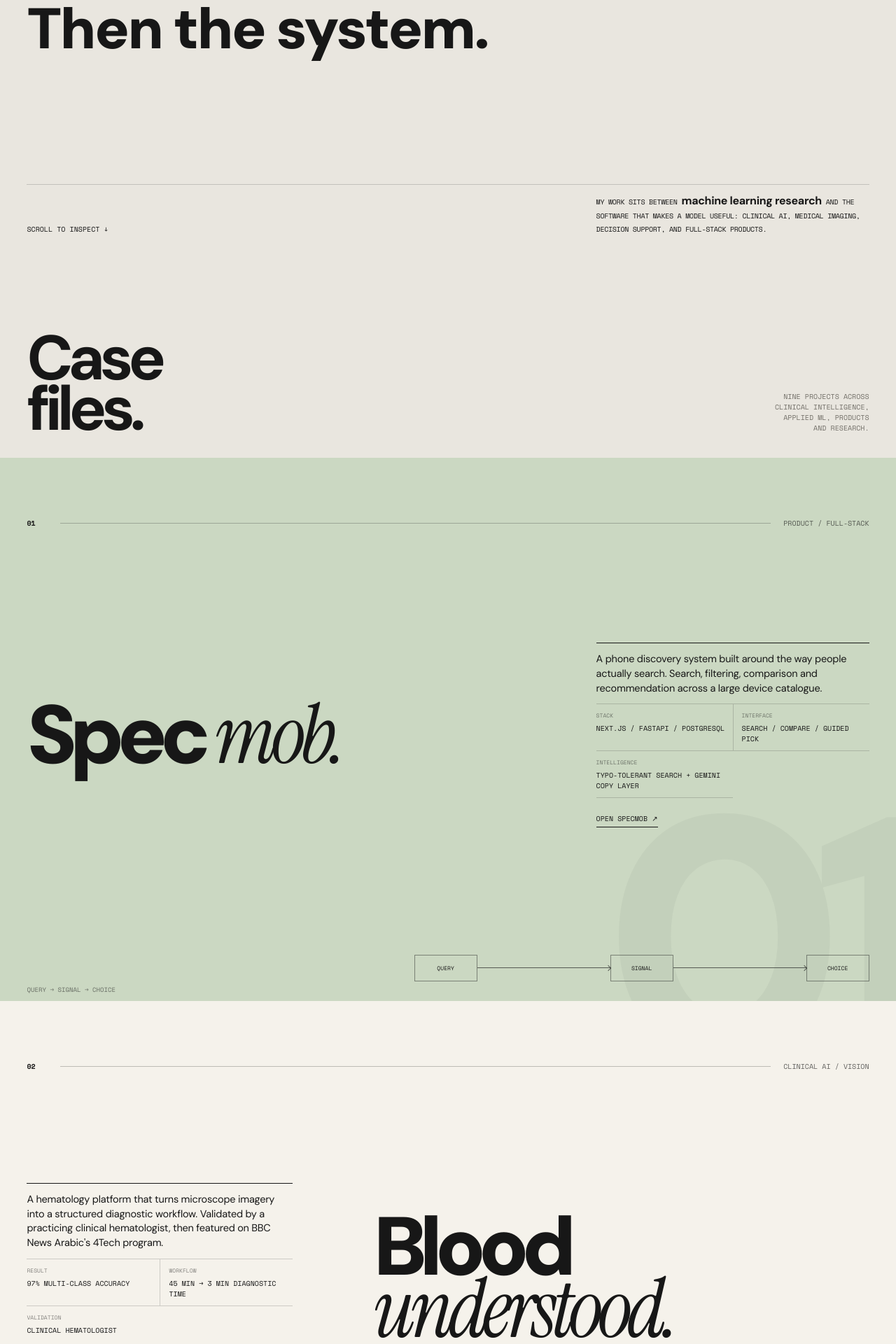
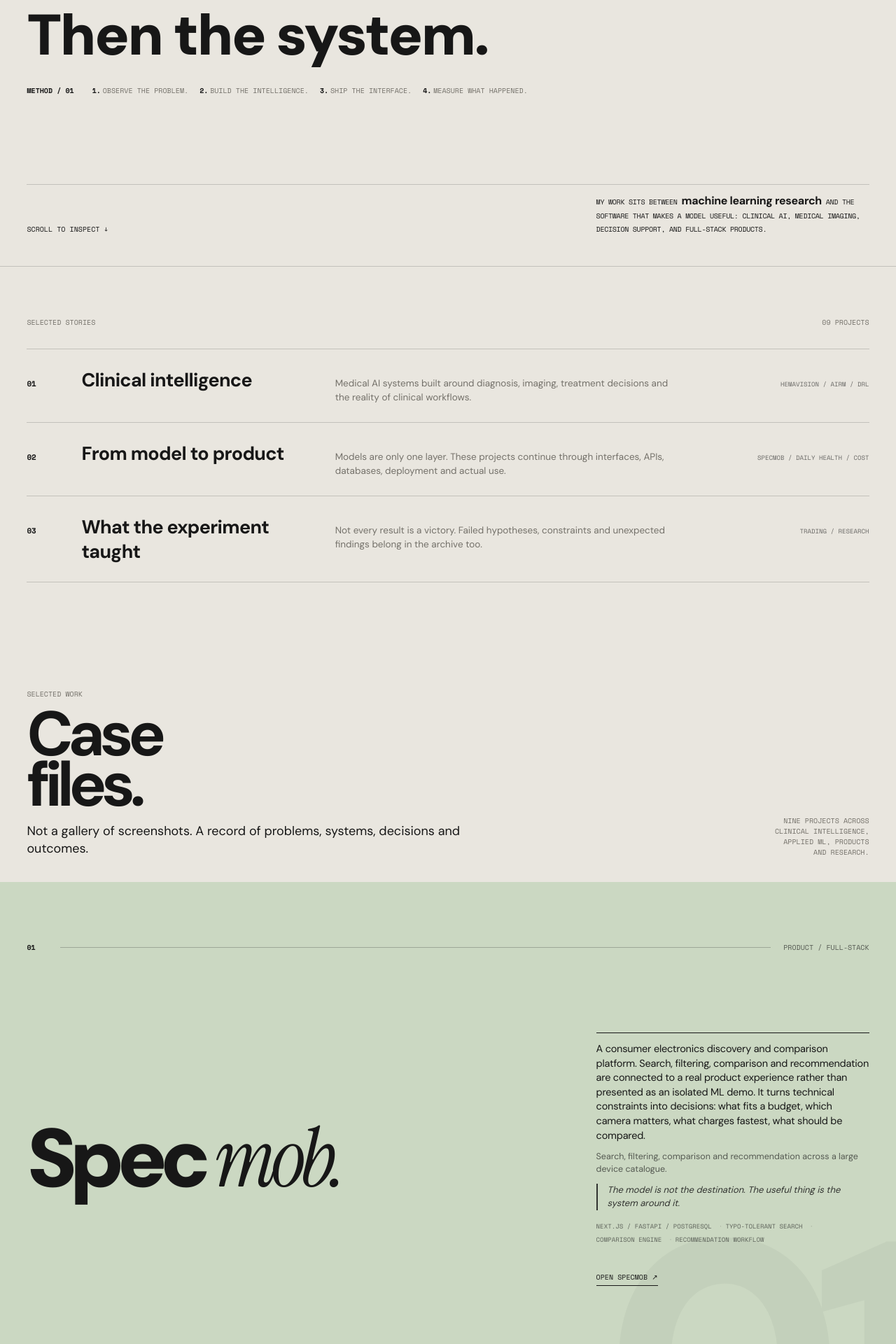
Before and after one commit to RYANX9/ahmedmessaad, a Next.js app: page / in a window 1280 px wide. Shown: the part 420-2340 px from the top of the page at 70% size. Built offline with nearby package versions, Linux system fonts and the light colour scheme.

Commit message:
Update page.tsx

```diff
--- a/app/page.tsx
+++ b/app/page.tsx
@@ -3,6 +3,7 @@
   topbar,
   hero,
   workIntro,
+  contents,
   cases,
   sectionHeads,
   about,
@@ -129,6 +130,7 @@
       <header className="top">
         <a className="logo" href="#">
           {rail.mark}
+          <span className="topbar-label">{topbar.label}</span>
         </a>
         <nav className="nav">
           {topbar.nav.map((item) => (
@@ -154,10 +156,24 @@
           </div>
         </div>
 
+        <div>
+          <span className="hero-eyebrow">{hero.eyebrow}</span>
           <div className="hero-title">
             {hero.headline.map((line, i) => (
               <div key={i}>{line}</div>
             ))}
+          </div>
+
+          <div className="hero-method">
+            <span className="method-label">{hero.method.label}</span>
+            <ol>
+              {hero.method.steps.map((step, i) => (
+                <li key={step} data-i={i + 1}>
+                  {step}
+                </li>
+              ))}
+            </ol>
+          </div>
         </div>
 
         <div className="hero-bottom">
@@ -174,13 +190,34 @@
         </div>
       </section>
 
+      <section className="contents-toc">
+        <div className="contents-head">
+          <span>{contents.eyebrow}</span>
+          <span>{contents.count}</span>
+        </div>
+        <div className="contents-list">
+          {contents.groups.map((g) => (
+            <div className="contents-row" key={g.num}>
+              <span className="contents-num">{g.num}</span>
+              <h3 className="contents-title">{g.title}</h3>
+              <p className="contents-desc">{g.description}</p>
+              <span className="contents-projects">{g.projects}</span>
+            </div>
+          ))}
+        </div>
+      </section>
+
       <section className="gallery" id="work">
         <div className="gallery-head">
+          <div>
+            <span className="gallery-eyebrow">{sectionHeads.work.label}</span>
             <h2>
               {workIntro.heading.map((line, i) => (
                 <div key={i}>{line}</div>
               ))}
             </h2>
+            <p className="gallery-lead">{workIntro.paragraph}</p>
+          </div>
           <span>{workIntro.note}</span>
         </div>
 
@@ -191,7 +228,12 @@
                 <div className="project-line">
                   <span className="project-number">{c.num}</span>
                   <span className="project-rule" />
+                  <span className="project-type-group">
+                    {c.feature && (
+                      <span className="project-feature">{c.feature}</span>
+                    )}
                     <span className="project-type">{c.category}</span>
+                  </span>
                 </div>
 
                 <div className="card-content">
@@ -200,19 +242,16 @@
                   </h3>
 
                   <div className="project-info">
-                    <p className="project-description">
-                      {c.summary}
-                      {c.extra ? ` ${c.extra}` : ""}
-                    </p>
+                    <p className="project-description">{c.description}</p>
+                    {c.extra && <p className="project-extra">{c.extra}</p>}
+                    <p className="project-insight">{c.insight}</p>
 
-                    <div className="project-meta">
-                      {c.facts.map((f) => (
-                        <div className="meta" key={f.label}>
-                          <span className="meta-label">{f.label}</span>
-                          <span className="meta-value">{f.value}</span>
-                        </div>
+                    <ul className="field-notes">
+                      {c.fieldNotes.map((note) => (
+                        <li key={note}>{note}</li>
                       ))}
-                    </div>
+                    </ul>
+
 
                     <a
                       className="project-link"
@@ -238,24 +277,38 @@
       </section>
 
       <section className="after" id="about">
+        <div>
           <div className="after-label">{sectionHeads.about.label}</div>
+          <span className="after-note">{sectionHeads.about.note}</span>
+        </div>
         <div>
           <h2>
             {about.heading.map((line, i) => (
               <div key={i}>{line}</div>
             ))}
           </h2>
-          <p className="about-copy">
+          <p className="about-lead">
             {about.lead.before}
             <em>{about.lead.emphasis}</em>
             {about.lead.after}
           </p>
+          <p className="about-copy">{about.body}</p>
+
+          <div className="timeline">
+            {about.timeline.map((row) => (
+              <div className="timeline-row" key={row.detail}>
+                <span className="timeline-period">{row.period}</span>
+                <span className="timeline-detail">{row.detail}</span>
+                <span className="timeline-tag">{row.tag}</span>
+              </div>
+            ))}
+          </div>
         </div>
       </section>
 
       <section className="contact" id="contact">
         <div>
-          <div className="after-label">
+          <div className="after-label" style={{ color: "var(--paper)" }}>
             Contact / {cases.length.toString().padStart(2, "0")}
           </div>
           <h2>
@@ -263,8 +316,10 @@
               <div key={i}>{line}</div>
             ))}
           </h2>
+          <p className="contact-paragraph">{contact.paragraph}</p>
         </div>
 
+        <div>
           <div className="contact-bottom">
             <span>
               {rail.firstName} {rail.lastName} / {rail.location} / {rail.year}
@@ -282,6 +337,10 @@
               ))}
             </div>
           </div>
+          <div className="contact-footer-right">
+            {contact.footerLeft} — {contact.footerRight}
+          </div>
+        </div>
       </section>
     </>
   );
```
Lines whose indentation alone changed are shown as unchanged.
